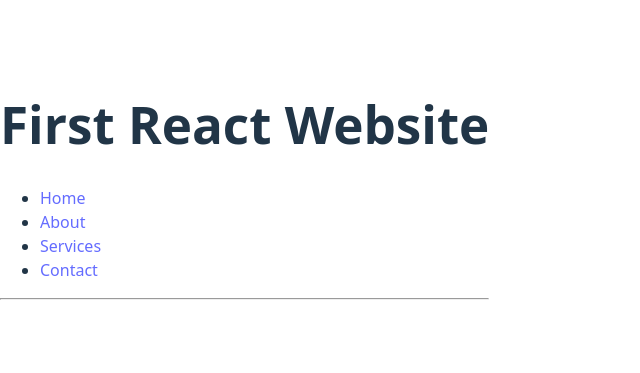
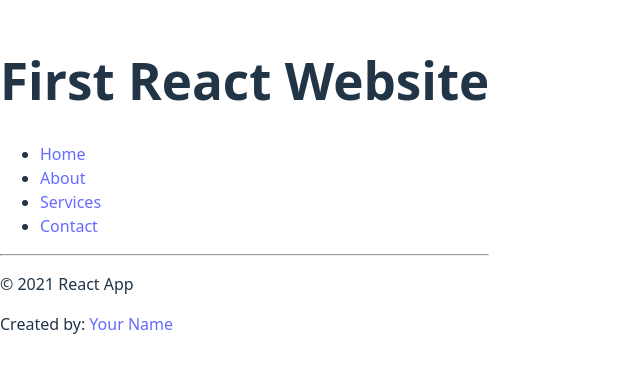
Before and after one commit to Daniel-Balobalo/ProgNerd-React, a React (Vite) app in the folder first-react-project/: page / in a window 1280 px wide. Shown: the part 215-588 px from the top of the page, without its empty margins (0-640 px from the left). Built offline with nearby package versions, Linux system fonts and the light colour scheme.

Commit message:
3/17/2025 Commit

```diff
--- a/first-react-project/src/App.jsx
+++ b/first-react-project/src/App.jsx
@@ -1,8 +1,12 @@
 import Header from './Header.jsx'
+import Footer from './Footer.jsx'
 
 function App() {
     return (
+        <>
         <Header/>
+        <Footer/>
+        </>
     );
 
 }
```
